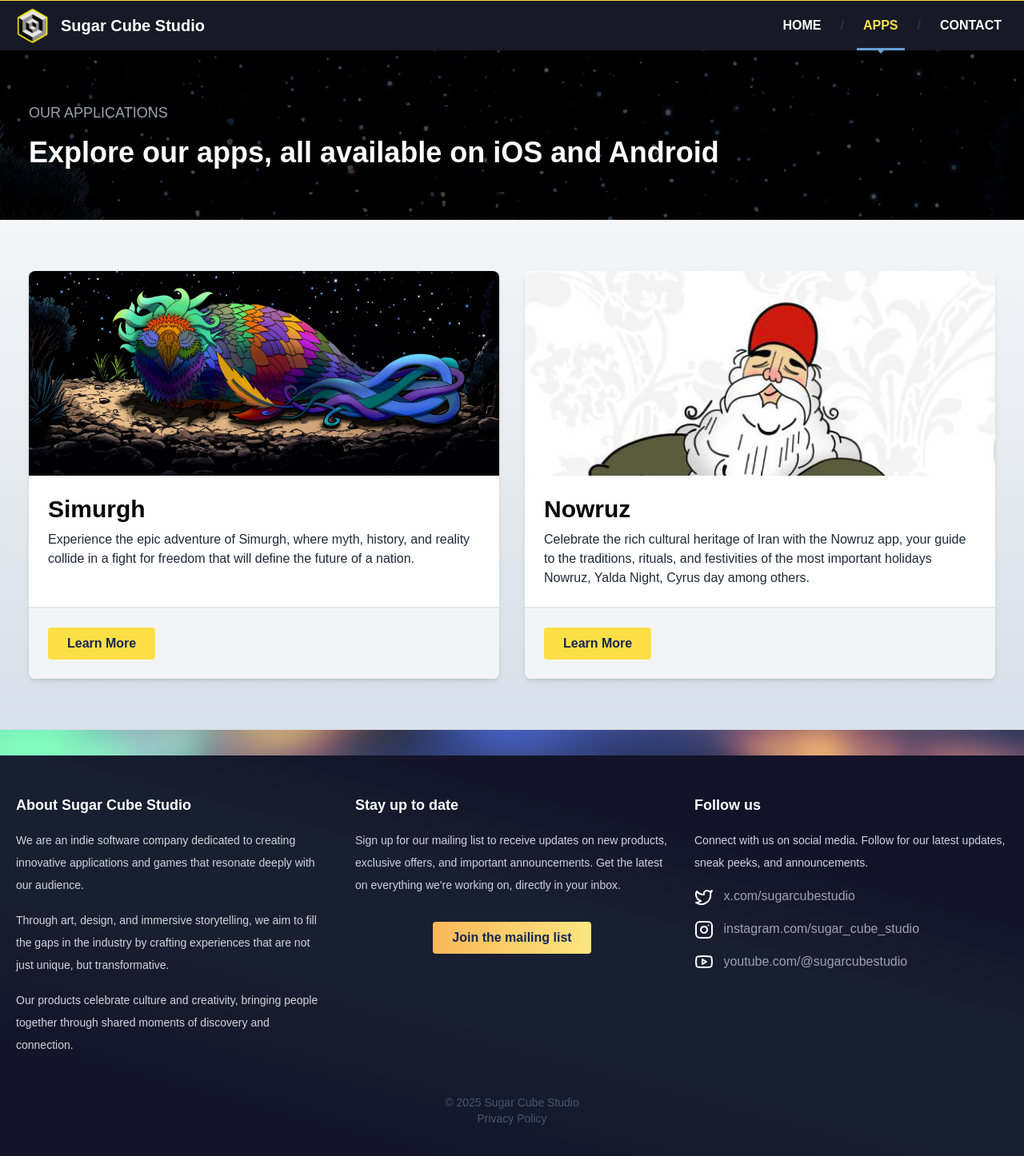
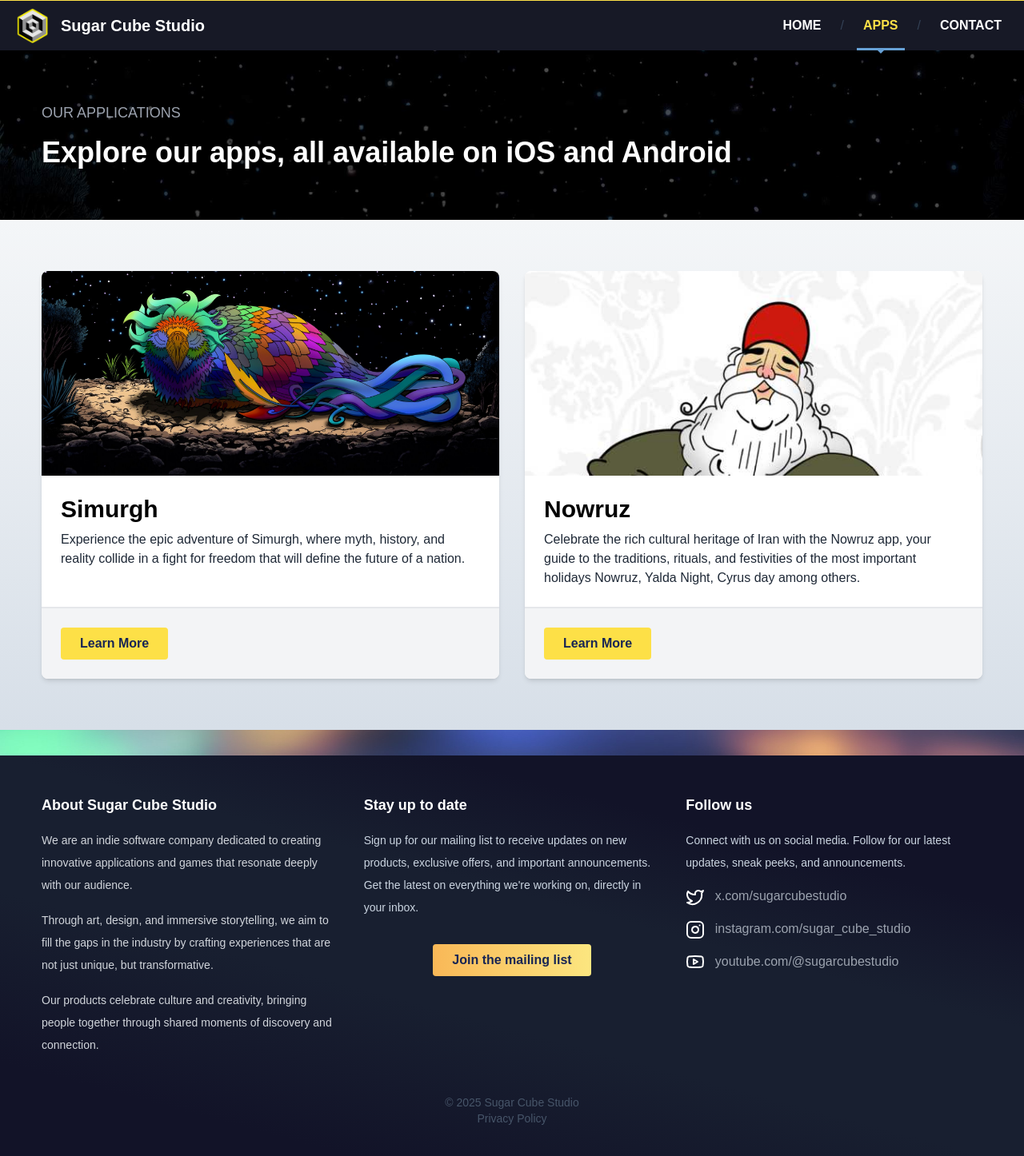
Before and after one commit to westwick/sugarcubestudio, a Nuxt app: page /apps in a window 1280 px wide. Shown: the top 1446 px of the page at 80% size. Built offline with nearby package versions, Linux system fonts and the light colour scheme.

Commit message:
tighten up margins

```diff
--- a/components/AppFooter.vue
+++ b/components/AppFooter.vue
@@ -3,7 +3,7 @@
     <img src="@/assets/images/graddiv.jpg" class="w-full h-4 md:h-8" />
   </section>
   <footer class="bg-gray-900 text-white py-12">
-    <div class="container mx-auto px-4 lg:px-0">
+    <div class="container mx-auto px-8">
       <div class="grid grid-cols-1 md:grid-cols-3 gap-8">
         <!-- Section 1 -->
         <div>
--- a/components/AppHero.vue
+++ b/components/AppHero.vue
@@ -11,7 +11,7 @@ import heroImage from "@/assets/images/homepagetest.png";
     <div class="absolute inset-0 bg-black opacity-40"></div>
 
     <!-- Content -->
-    <div class="relative z-10 text-white py-48 px-4 container mx-auto">
+    <div class="relative z-10 text-white py-48 px-8 container mx-auto">
       <div class="md:w-1/2 text-center md:text-left">
         <h1 class="text-3xl md:text-5xl font-bold drop-shadow-lg mt-2 mb-4">
           Simurgh: Coming Soon
--- a/components/HomeApps.vue
+++ b/components/HomeApps.vue
@@ -12,7 +12,7 @@
           />
         </div>
         <div
-          class="w-full px-8 pb-32 md:pb-0 md:px-0 md:w-1/2 md:pl-8 order-1 md:order-2"
+          class="w-full px-8 pb-32 md:pb-0 md:px-8 md:w-1/2 order-1 md:order-2"
         >
           <h2 class="text-3xl font-bold mb-6 text-black">Our Apps</h2>
           <p class="text-lg mb-6 text-gray-800">
--- a/components/HomeNews.vue
+++ b/components/HomeNews.vue
@@ -1,5 +1,5 @@
 <template>
-  <div class="py-16 px-4 container mx-auto text-center">
+  <div class="py-16 px-8 container mx-auto text-center">
     <h2 class="text-black font-bold text-2xl mb-8">Latest News and Updates</h2>
 
     <div class="news-grid">
--- a/components/HomeNewsletter.vue
+++ b/components/HomeNewsletter.vue
@@ -3,7 +3,7 @@
     <div class="container mx-auto flex flex-col md:flex-row items-center my-20">
       <div class="md:w-1/2 mb-8 md:mb-0">
         <div
-          class="max-w-md bg-white p-8 rounded-lg shadow-lg border border-gray-200 m-4"
+          class="max-w-md bg-white p-8 rounded-lg shadow-lg border border-gray-200 mx-8"
         >
           <h2 class="text-black font-bold text-xl mb-4">
             Be the first to know when we launch new stuff.
--- a/components/PageHeader.vue
+++ b/components/PageHeader.vue
@@ -1,6 +1,6 @@
 <template>
   <div class="page-header py-16 text-left">
-    <div class="container mx-auto px-4">
+    <div class="container mx-auto px-8">
       <p class="text-gray-400 text-lg mb-4 uppercase">{{ subtitle }}</p>
       <h1 class="text-2xl md:text-4xl font-bold text-white">{{ title }}</h1>
     </div>
--- a/pages/apps/index.vue
+++ b/pages/apps/index.vue
@@ -4,8 +4,8 @@
     title="Explore our apps, all available on iOS and Android"
   />
   <div class="bg-gradient-to-t from-[rgb(215,223,232)] to-[rgb(244,246,248)]">
-    <div class="container py-16 px-4 lg:px-0 mx-auto">
-      <div class="grid grid-cols-1 md:grid-cols-2 gap-8 mx-4">
+    <div class="container py-16 mx-auto">
+      <div class="grid grid-cols-1 md:grid-cols-2 gap-8 mx-8">
         <div
           class="app-card bg-white rounded-lg overflow-hidden shadow-md flex flex-col h-full"
         >
@@ -13,7 +13,7 @@
             <img
               src="/bird.jpg"
               alt="Simurgh App"
-              class="w-full h-64 object-cover"
+              class="w-full h-64 object-cover object-center"
             />
           </NuxtLink>
 
@@ -42,7 +42,7 @@
           <NuxtLink to="/apps/nowruz">
             <img
               src="~/assets/images/nowruz.jpg"
-              alt="Simurgh App"
+              alt="Nowruz App"
               class="w-full h-64 object-cover object-top"
             />
           </NuxtLink>
--- a/pages/apps/nowruz.vue
+++ b/pages/apps/nowruz.vue
@@ -1,7 +1,7 @@
 <template>
   <PageHeader subtitle="Our Applications" title="Nowruz" />
   <div class="bg-white py-16">
-    <div class="container mx-auto px-4">
+    <div class="container mx-auto px-8">
       <div class="flex flex-col md:flex-row">
         <!-- Main content section (2/3 width on desktop) -->
         <div class="md:w-2/3 md:pr-8">
--- a/pages/apps/simurgh.vue
+++ b/pages/apps/simurgh.vue
@@ -1,7 +1,7 @@
 <template>
   <PageHeader subtitle="Our Applications" title="Simurgh" />
   <div class="bg-white py-16">
-    <div class="container mx-auto px-4">
+    <div class="container mx-auto px-8">
       <div class="flex flex-col md:flex-row">
         <!-- Main content section (2/3 width on desktop) -->
         <div class="md:w-2/3 md:pr-8">
```
